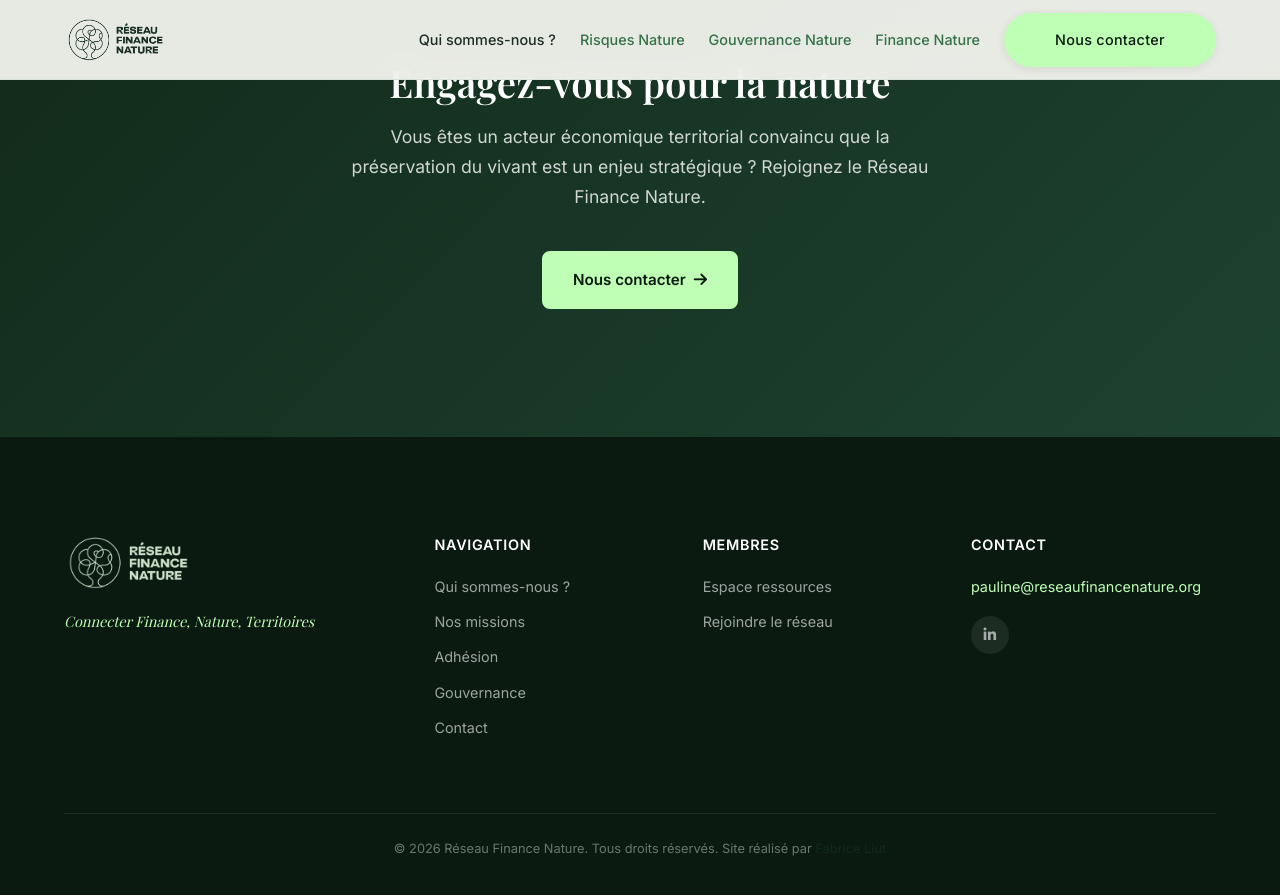
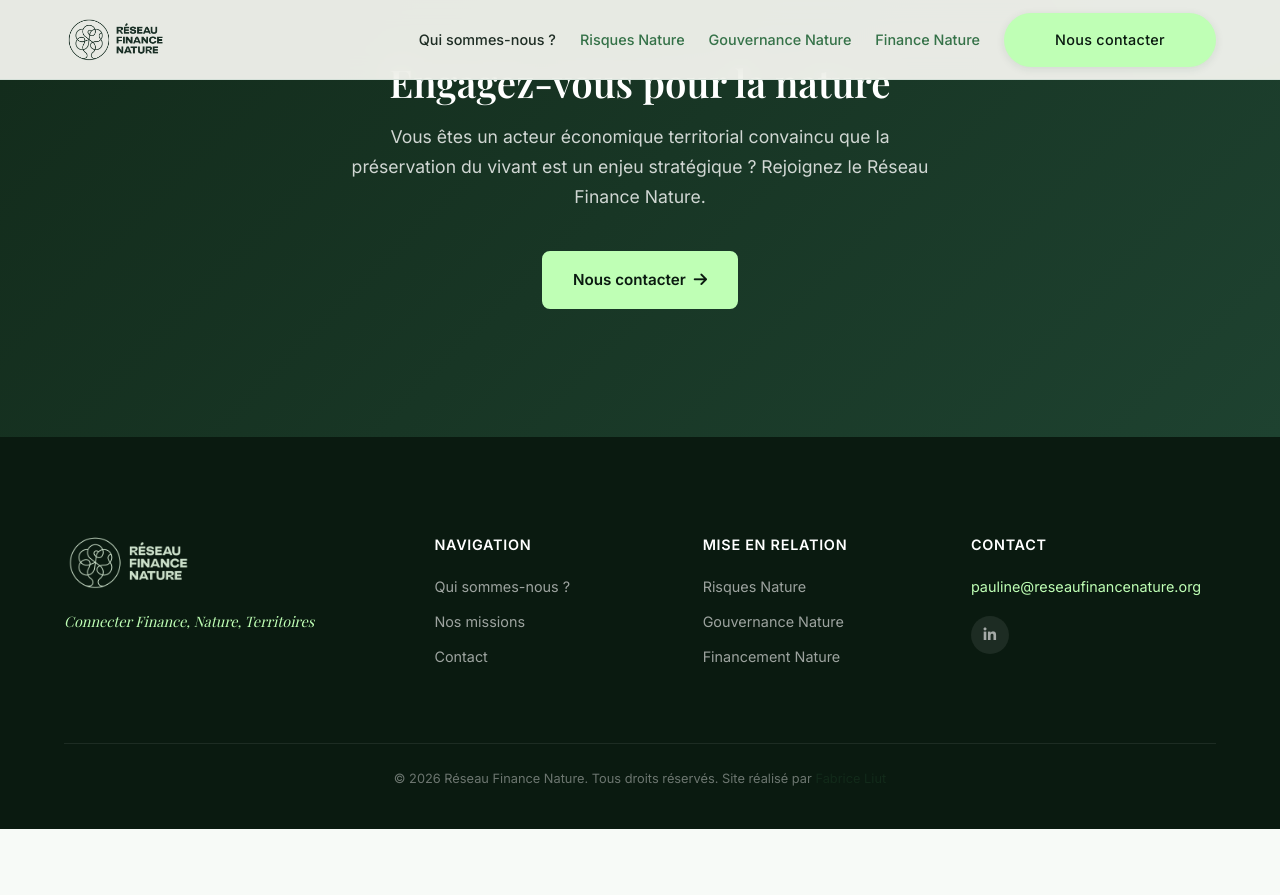
Before and after one commit to fabriceliut/reseau-finance-nature, a Jekyll site: the page built from index.html, in a window 1280 px wide and 900 px high, scrolled down 5896 px. Shown: the top 895 px of the window. Built offline with Jekyll 4.4.1, drawn with Linux system fonts in a browser that asks for light colours; after the commit the page ends 6725 px from its top, so only the background shows below that.

Commit message:
Mettre à jour le footer de la page d'accueil
- Retirer 'Adhésion' et 'Gouvernance' du menu Navigation
- Renommer 'Membres' en 'Mise en relation'
- Remplacer les liens :
  * 'Espace ressources' → 'Risques Nature'
  * 'Rejoindre le réseau' → 'Gouvernance Nature'
  * Ajouter 'Financement Nature'

```diff
--- a/_includes/footer.html
+++ b/_includes/footer.html
@@ -13,17 +13,16 @@
         <ul>
           <li><a href="{{ '/' | relative_url }}#qui-sommes-nous">Qui sommes-nous ?</a></li>
           <li><a href="{{ '/' | relative_url }}#missions">Nos missions</a></li>
-          <li><a href="{{ '/' | relative_url }}#adhesion">Adhésion</a></li>
-          <li><a href="{{ '/' | relative_url }}#gouvernance">Gouvernance</a></li>
           <li><a href="{{ '/contact/' | relative_url }}">Contact</a></li>
         </ul>
       </nav>
 
-      <nav class="footer-links" aria-label="Espace membres">
-        <p class="footer-heading"><strong>Membres</strong></p>
+      <nav class="footer-links" aria-label="Mise en relation">
+        <p class="footer-heading"><strong>Mise en relation</strong></p>
         <ul>
-          <li><a href="{{ '/espace-membres/' | relative_url }}">Espace ressources</a></li>
-          <li><a href="{{ '/contact/' | relative_url }}">Rejoindre le réseau</a></li>
+          <li><a href="{{ '/risques/' | relative_url }}">Risques Nature</a></li>
+          <li><a href="{{ '/gouvernance/' | relative_url }}">Gouvernance Nature</a></li>
+          <li><a href="{{ '/financements/' | relative_url }}">Financement Nature</a></li>
         </ul>
       </nav>
 
```
